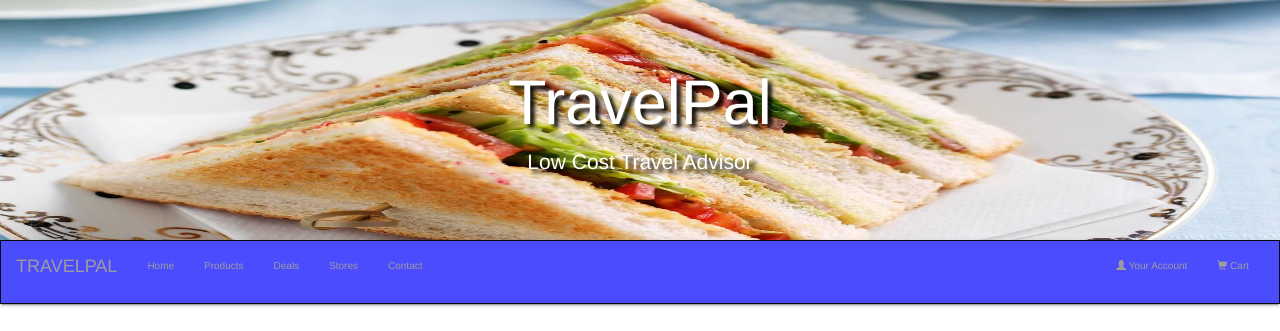
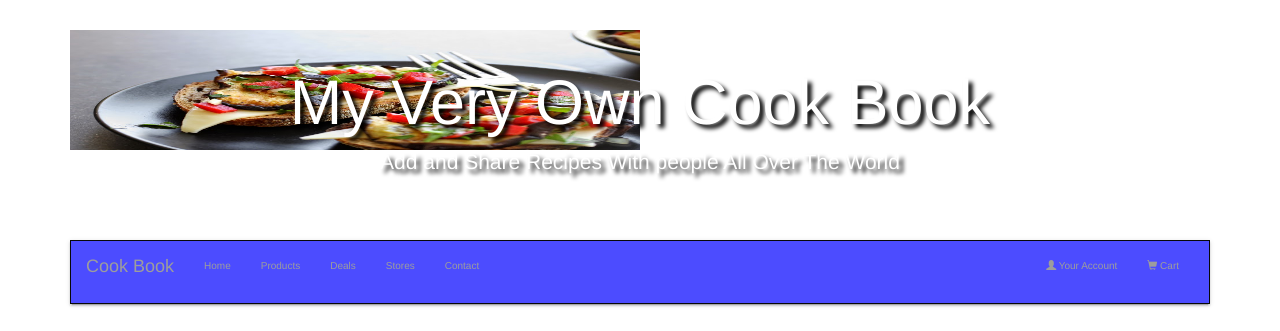
Before and after one commit to MartinCurran28/cookbook, a Flask app: page /get_categories in a window 1280 px wide. Shown: the top 331 px of the page. Run offline with Flask 2, Linux system fonts and the light colour scheme; some libraries are stand-ins or nearby versions.

Commit message:
Created a delete function to remove unwanted recipes from the list

```diff
--- a/app.py
+++ b/app.py
@@ -11,9 +11,6 @@ app.config["MONGO_URI"] = 'mongodb://admin:Vonnegut28@ds227654.mlab.com:27654/my
 mongo = PyMongo(app)
 
 @app.route('/')
-@app.route('/get_categories')
-def get_categories():
-    return render_template("categories.html")
 
 @app.route('/get_recipes')
 def get_recipes():
@@ -40,7 +37,7 @@ def edit_recipe(recipe_id):
 @app.route('/update_recipe/<recipe_id>', methods=["POST"])
 def update_recipe(recipe_id):
     recipes = mongo.db.recipes
-    recipes.update( {"_id": ObjectId(recipe_id)},
+    recipes.update({"_id": ObjectId(recipe_id)},
     {
         'recipe_name':request.form.get['recipe_name'],
         'category_name':request.form.get['category_name'],
@@ -51,6 +48,18 @@ def update_recipe(recipe_id):
     })
     return redirect(url_for('get_recipes'))
 
+@app.route('/delete_recipe/<recipe_id>')
+def delete_recipe(recipe_id):
+    mongo.db.recipes.remove({"_id": ObjectId(recipe_id)})
+    return redirect(url_for('get_recipes'))
+
+
+
+
+
+@app.route('/get_categories')
+def get_categories():
+    return render_template("categories.html")
 
 @app.route('/add_user')
 def add_user():
--- a/assets/css/style.css
+++ b/static/css/style.css
@@ -11,9 +11,9 @@
     /* Remove the jumbotron's default bottom margin */
      .jumbotron {
       margin-bottom: 0;
-      background: url('../images/sandwich.jpg') ;
+      background: url('../images/hello.jpg');
       background-position: 0% 25%;
-      background-size: 100% 100%;
+      background-size: 50% 50%;
       background-repeat: no-repeat;
       color: white;
       text-shadow: black 0.3em 0.3em 0.3em;
--- a/templates/base.html
+++ b/templates/base.html
@@ -5,7 +5,7 @@
          <link rel="stylesheet" href="https://maxcdn.bootstrapcdn.com/bootstrap/3.3.7/css/bootstrap.min.css" type="text/css" />
          <link rel="stylesheet" href="https://maxcdn.bootstrapcdn.com/font-awesome/4.7.0/css/font-awesome.min.css" type="text/css" />
          <link rel="stylesheet" href="https://cdnjs.cloudflare.com/ajax/libs/hover.css/2.1.1/css/hover-min.css" type="text/css" />
-         <link rel="stylesheet" href="assets/css/style.css" type="text/css" />
+         <link rel="stylesheet" href="{{url_for('static', filename='css/style.css')}}" type="text/css" />
     </head>
     <body>
         {% block content %}
--- a/templates/categories.html
+++ b/templates/categories.html
@@ -1,14 +1,16 @@
 {% extends 'base.html' %} {% block content %}
 
+          <div class="container">
+            <div class="jumbotron">
+             <div class="container text-center">
+                <h1>My Very Own Cook Book</h1>
+                <p>Add and Share Recipes With people All Over The World</p>
+             </div>
+            </div>
+          </div>
 
-   <div class="jumbotron">
-     <div class="container text-center">
-        <h1>TravelPal</h1>
-        <p>Low Cost Travel Advisor</p>
-     </div>
-    </div>
-
-            <nav class="navbar navbar-inverse">
+          <div class="container">
+             <nav class="navbar navbar-inverse">
               <div class="container-fluid">
                 <div class="navbar-header">
                   <button type="button" class="navbar-toggle" data-toggle="collapse" data-target="#myNavbar">
@@ -16,7 +18,7 @@
                     <span class="icon-bar"></span>
                     <span class="icon-bar"></span>
                   </button>
-                  <a class="navbar-brand" href="#">TRAVELPAL</a>
+                  <a class="navbar-brand" href="#">Cook Book</a>
                 </div>
                 <div class="collapse navbar-collapse" id="myNavbar">
                   <ul class="nav navbar-nav">
@@ -33,28 +35,30 @@
                 </div>
               </div>
             </nav>
+          </div>
+
 
             <div class="container">
               <div class="row">
                 <div class="col-sm-4">
                   <div class="panel panel-primary">
-                    <div class="panel-heading">SUMMER DEALS!</div>
-                    <div class="panel-body"><img src="assets/images/summer.jpg" width="100" height="50" class="img-responsive" style="width:100%" alt="Image"></div>
-                    <div class="panel-footer">Buy 50 mobiles and get a gift card</div>
+                    <div class="panel-heading">Breakfast</div>
+                    <div class="panel-body"><img src="{{url_for('static', filename='images/breakfast.jpg')}}" width="100" height="50" class="img-responsive" style="width:100%" alt="Image"></div>
+                    <div class="panel-footer">Lots of great recipes for everyone!</div>
                   </div>
                 </div>
                 <div class="col-sm-4">
                   <div class="panel panel-danger">
-                    <div class="panel-heading">FAMILY PACKAGES</div>
-                    <div class="panel-body"><img src="assets/images/family-holiday.jpg" class="img-responsive" style="width:100%" alt="Image"></div>
-                    <div class="panel-footer">Buy 50 mobiles and get a gift card</div>
+                    <div class="panel-heading">Lunch</div>
+                    <div class="panel-body"><img src="{{url_for('static', filename='images/lunch.jpg')}}" width="100" height="50" class="img-responsive" style="width:100%" alt="Image"></div>
+                    <div class="panel-footer">Lots of great recipes for everyone!</div>
                   </div>
                 </div>
                 <div class="col-sm-4">
                   <div class="panel panel-success">
-                    <div class="panel-heading">WEEKEND BREAKS!</div>
-                    <div class="panel-body"><img src="assets/images/coupleholiday.jpg" width="100" height="50" class="img-responsive" style="width:100%" alt="Image"></div>
-                    <div class="panel-footer">Buy 50 mobiles and get a gift card</div>
+                    <div class="panel-heading">Dinner</div>
+                    <div class="panel-body"><img src="{{url_for('static', filename='images/burger.jpg')}}" width="100" height="50" class="img-responsive" style="width:100%" alt="Image"></div>
+                    <div class="panel-footer">Lots of great recipes for everyone!</div>
                   </div>
                 </div>
               </div>
--- a/templates/recipes.html
+++ b/templates/recipes.html
@@ -13,6 +13,7 @@
                     <i class="material-icons">expand_more</i>
                     <a href="{{url_for('add_recipe', recipe_id=recipe._id)}}" class="waves-effect waves-light btn btn_small blue">Add</a>
                     <a href="{{url_for('edit_recipe', recipe_id=recipe._id)}}" class="waves-effect waves-light btn btn_small blue">Edit</a>
+                    <a href="{{url_for('delete_recipe', recipe_id=recipe._id)}}" class="waves-effect waves-light btn btn_small blue">Remove</a>
                 </div>
 
                 <div class="recipe_header col s9">
```
Also changed, not shown: README.md, static/images/breakfast.jpg (added), static/images/burger.jpg (added), static/images/hello.jpg (renamed from assets/images/background.jpg), static/images/lunch.jpg (added), static/images/sandwich.jpg (renamed from assets/images/sandwich.jpg).
